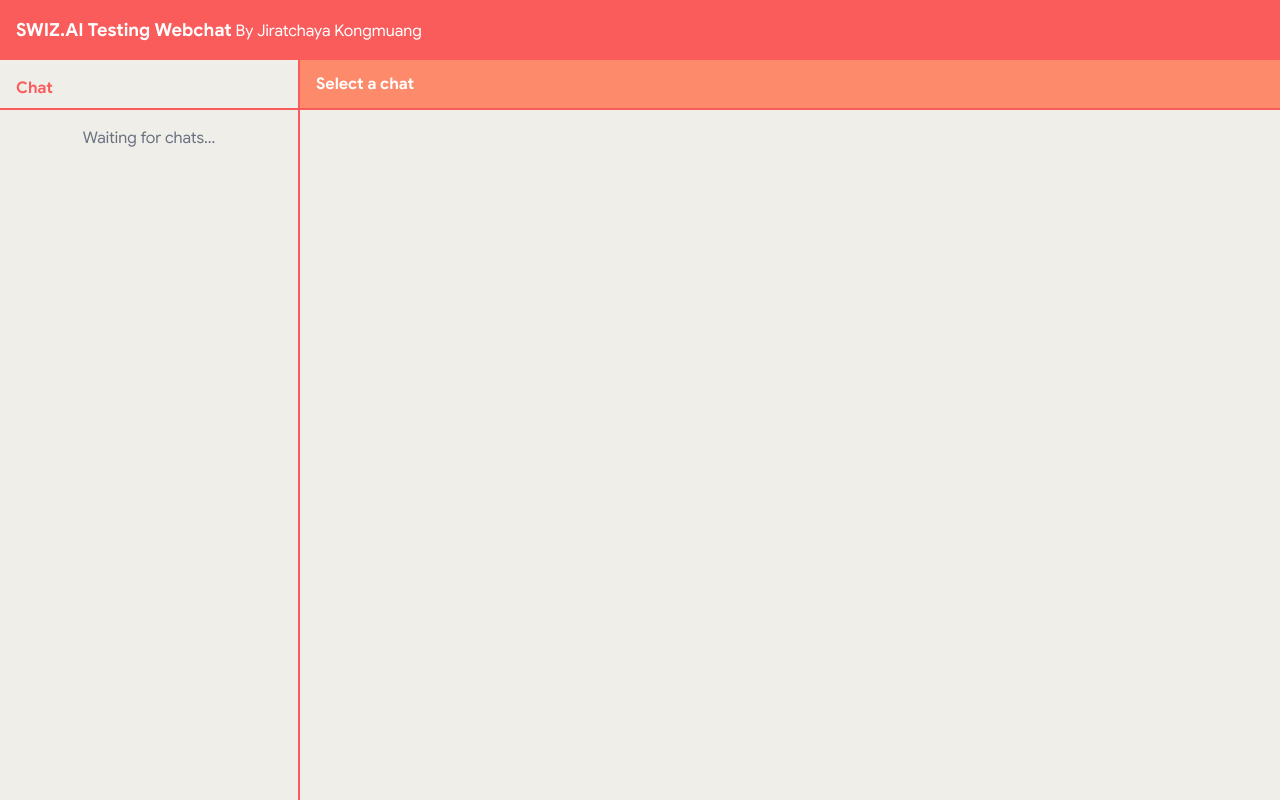
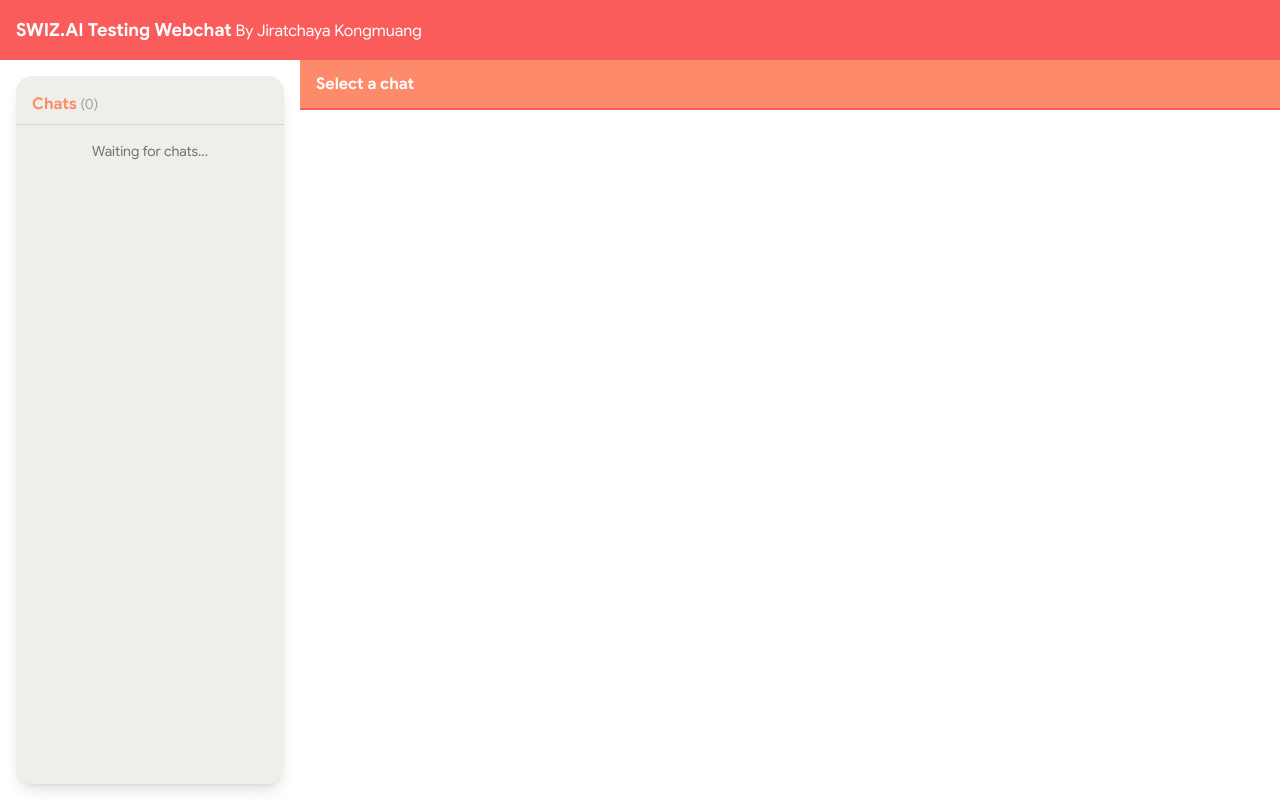
Before and after one commit to jiratchaya-k/zwizai-testing-webchat, a Next.js app: page / in a window 1280 px wide. Built offline with nearby package versions, Linux system fonts and the light colour scheme.

Commit message:
feat: 🎸 change sidebar style

```diff
--- a/app/globals.css
+++ b/app/globals.css
@@ -30,6 +30,8 @@
 
     --color-secondary: #fd8a6b;
 
+    --color-foreground: #f0eee9;
+
     --color-neutral-00: #000000;
     --color-neutral-10: #1d1b20;
     --color-neutral-20: #322f35;
@@ -61,11 +63,10 @@
 
 html,
 body {
-    background: #f0eee9;
-    color: var(--foreground);
     font-family: 'Google Sans', sans-serif;
     padding: 0;
     margin: 0;
+    background: var(--color-background);
 }
 
 a {
--- a/components/sidebar/Sidebar.style.tsx
+++ b/components/sidebar/Sidebar.style.tsx
@@ -1,11 +1,13 @@
 import clsx from 'clsx'
 
 export const container = clsx(
-    'border-primary flex h-full w-full flex-col overflow-y-scroll border-r-2 py-4 text-white',
+    'bg-foreground flex h-full w-full flex-col overflow-y-scroll rounded-2xl text-white shadow-lg',
 )
 
-export const title = clsx('text-md text-primary mb-2 px-4 font-bold')
+export const title = clsx('text-md text-secondary mb-2 px-4 pt-4 font-bold')
 
-export const emtyState = clsx('mt-4 text-center text-gray-500')
+export const totalChats = clsx('text-sm font-normal text-neutral-400')
 
-export const devider = clsx('border-primary border-t-2')
+export const emtyState = clsx('mt-4 text-center text-sm text-neutral-500')
+
+export const devider = clsx('border-t border-neutral-300')
--- a/components/sidebar/Sidebar.tsx
+++ b/components/sidebar/Sidebar.tsx
@@ -21,31 +21,40 @@
         refetchInterval: 1000,
     })
 
-    const renderDevider = () => <div className={styles.devider} />
+    return (
+        <div className="p-4">
+            <div className={styles.container}>
+                <h2 className={styles.title}>
+                    Chats{' '}
+                    <span className={styles.totalChats}>
+                        ({data?.length || 0})
+                    </span>
+                </h2>
 
-    return (
-        <div className={styles.container}>
-            <h2 className={styles.title}>Chat</h2>
-            {renderDevider()}
+                <div className={styles.devider} />
+
                 {data?.length > 0 ? (
                     data.map((chat: IChat) => (
                         <Fragment key={chat.sender.uid}>
                             <UserPreview
                                 username={chat.sender.displayName}
                                 message={
-                                chat.messageList[chat.messageList.length - 1]
-                                    ?.text
+                                    chat.messageList[
+                                        chat.messageList.length - 1
+                                    ]?.text
                                 }
-                            active={chat.sender.uid === activeChat?.sender.uid}
+                                active={
+                                    chat.sender.uid === activeChat?.sender.uid
+                                }
                                 onClick={() => setActiveChat(chat)}
                             />
-                        {renderDevider()}
                         </Fragment>
                     ))
                 ) : (
                     <div className={styles.emtyState}>Waiting for chats...</div>
                 )}
             </div>
+        </div>
     )
 }
 
--- a/components/userPeview/UserPreview.style.tsx
+++ b/components/userPeview/UserPreview.style.tsx
@@ -1,9 +1,10 @@
 import clsx from 'clsx'
 
 export const container = clsx(
-    'cursor-pointer px-4 py-2 text-left text-sm font-medium',
+    'cursor-pointer px-4 py-2 text-left text-sm font-medium transition-colors duration-200',
+    'hover:bg-neutral-300',
 )
 
 export const username = clsx('font-bold')
 
-export const message = clsx('text-neutral-50')
+export const message = clsx('text-xs font-normal text-neutral-50')
--- a/components/userPeview/UserPreview.tsx
+++ b/components/userPeview/UserPreview.tsx
@@ -13,19 +13,21 @@
         <button
             className={cn(
                 styles.container,
-                active ? 'bg-secondary' : 'bg-transparent',
+                active ? 'bg-secondary hover:bg-secondary' : 'bg-transparent',
             )}
             onClick={onClick}
         >
             <span
                 className={cn(
                     styles.username,
-                    active ? 'text-white' : 'text-black',
+                    active ? 'text-White' : 'text-black',
                 )}
             >
                 {username}
             </span>
-            <p className={styles.message}>{message}</p>
+            <p className={cn(styles.message, active && 'text-foreground')}>
+                {message}
+            </p>
         </button>
     )
 }
```
Lines whose indentation alone changed are shown as unchanged.
